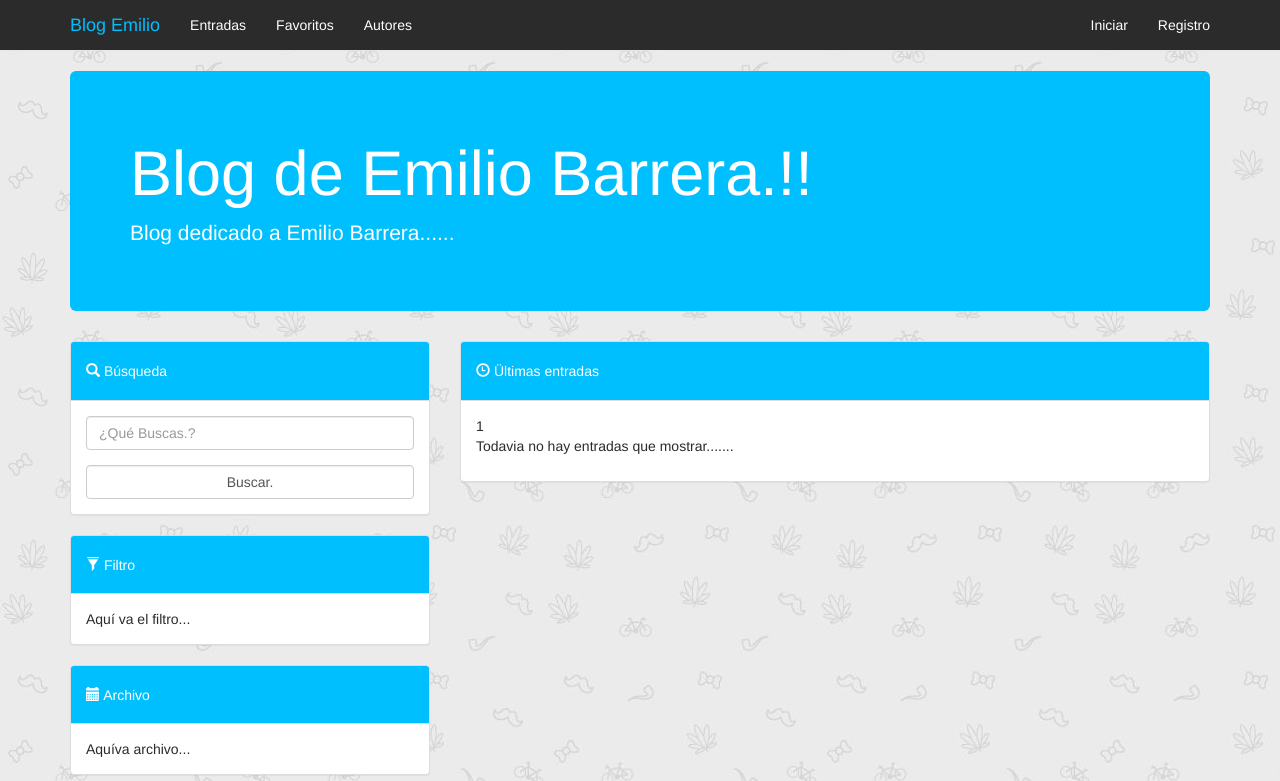
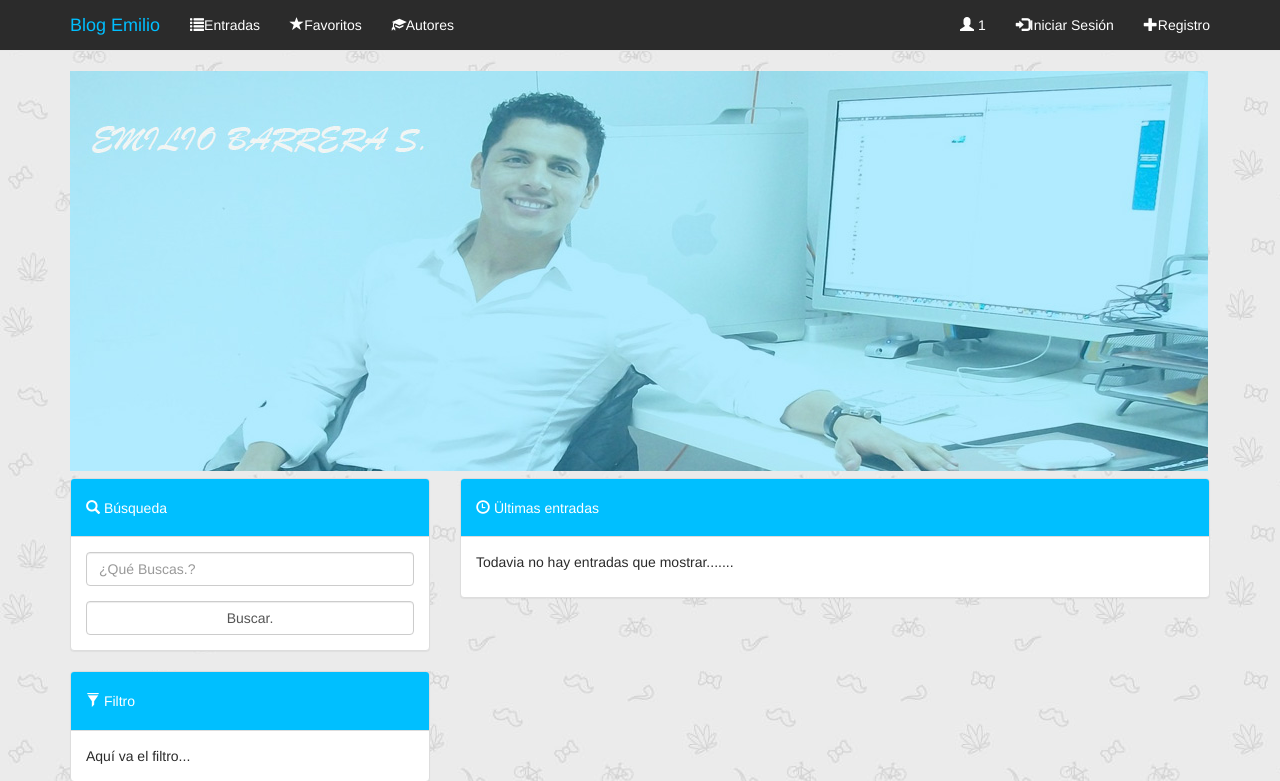
Before and after one commit to emiliobs/blog, a PHP site: page / in a window 1280 px wide. Shown: the top 781 px of the page. Run offline with PHP 8.4, Linux system fonts and the light colour scheme; tables that the repository leaves empty or names only in its code hold one stand-in row (values such as "Sample post"); data that the repository does not hold is empty.

Commit message:
index,Repositoriousuario

```diff
--- a/app/RepositorioUsuarioInc.php
+++ b/app/RepositorioUsuarioInc.php
@@ -47,6 +47,34 @@
 
             return $usuarios;
         }
+
+        public static function obtenerNumeroUsuarios($conexion)
+        {
+            $totalUsuarios= null;
+
+            if (isset($conexion))
+            {
+                try
+                {
+                    $sql = "select count(*) as total from usuarios";
+
+                    $sentencia = $conexion->prepare($sql);
+                    $sentencia-> execute();
+                    $resultado = $sentencia->fetch();
+
+                    $totalUsuarios = $resultado['total'];
+                }
+                catch (PDOException $ex)
+                {
+                    print 'ERROR: ' . $ex->getMessage();
+                }
+            }
+
+            return $totalUsuarios;
+        }
+
+
+
     }
 
 ?>
--- a/css/estilos.css
+++ b/css/estilos.css
@@ -1,6 +1,12 @@
 body
 {
     background-image: url("../img/sativa.jpg");
+}
+img
+{
+    padding: 0;
+    margin-right: -15px;
+    margin-bottom: .5em;
 }
 
 .jumbotron
--- a/index.php
+++ b/index.php
@@ -27,23 +27,42 @@
                 </div>
                 <div class="navbar-collapse collapse" id="navbar">
                   <ul class="nav navbar-nav">
-                    <li><a href="#">Entradas</a></li>
-                    <li><a href="#">Favoritos</a></li>
-                    <li><a href="#">Autores</a></li>
+                    <li><a href="#"><span class="glyphicon glyphicon-list" aria-hidden="true"></span>Entradas</a></li>
+                    <li><a href="#"><span class="glyphicon glyphicon-star" aria-hidden="true"></span>Favoritos</a></li>
+                    <li><a href="#"><span class="glyphicon glyphicon-education" aria-hidden="true"></span>Autores</a></li>
                   </ul>
                     <ul class="nav navbar-nav navbar-right">
-                        <li><a href="#">Iniciar</a></li>
-                        <li><a href="#">Registro</a></li>
+                        <li>
+                            <a href="#">
+                                <span class="glyphicon glyphicon-user" aria-hidden="true"></span>
+                                <?php
+                                //Llamode forma statica el método AbrirConexion de la clase Conexion:
+                                Conexion :: abrirConexion() . "<br/>";
+                                $totalUsuarios = RepositorioUsuario::obtenerNumeroUsuarios(Conexion::obtenerConexion());
+                                print count($totalUsuarios);
+                                Conexion :: cerrarConexion(). "<br/>";
+                                ?>
+                            </a>
+                        </li>
+
+                        <li><a href="#"><span class="glyphicon glyphicon-log-in" aria-hidden="true"></span>Iniciar Sesión</a></li>
+                        <li><a href="#"><span class="glyphicon glyphicon-plus" aria-hidden="true"></span>Registro</a></li>
                     </ul>
                 </div>
            </div>
         </nav>
 
         <div class="container">
-            <div class="jumbotron">
+<!--            <div class="jumbotron">
                 <h1>Blog de Emilio Barrera.!!</h1>
+                <div class="row">
+                    <div class="col-md-12-12">
+
+                    </div>
+                </div>
                 <p>Blog dedicado a Emilio Barrera......</p>
-            </div>
+            </div>-->
+<img src="img/emi.jpg" alt="Emilio Barrera">
         </div>
 
         <div class="container">
@@ -105,16 +124,7 @@
                         <div class="panel-body">
                             <?php
 
-                                //Llamode forma statica el método AbrirConexion de la clase Conexion:
-                                Conexion :: abrirConexion() . "<br/>";
 
-
-                                $usuarios = RepositorioUsuario::obtenerTodos(Conexion::obtenerConexion());
-
-                                print count($usuarios);
-
-
-                                Conexion :: cerrarConexion(). "<br/>";
                             ?>
                             <p>Todavia no hay entradas que mostrar.......</p>
                         </div>
--- a/nbproject/private/private.xml
+++ b/nbproject/private/private.xml
@@ -2,10 +2,6 @@
 <project-private xmlns="http://www.netbeans.org/ns/project-private/1">
     <editor-bookmarks xmlns="http://www.netbeans.org/ns/editor-bookmarks/2" lastBookmarkId="0"/>
     <open-files xmlns="http://www.netbeans.org/ns/projectui-open-files/2">
-        <group>
-            <file>file:/C:/xampp/htdocs/blog/app/ConexionInc.php</file>
-            <file>file:/C:/xampp/htdocs/blog/index.php</file>
-            <file>file:/C:/xampp/htdocs/blog/app/RepositorioUsuarioInc.php</file>
-        </group>
+        <group/>
     </open-files>
 </project-private>
```
Also changed, not shown: img/MyBike.jpg (added), img/emi.jpg (added).
